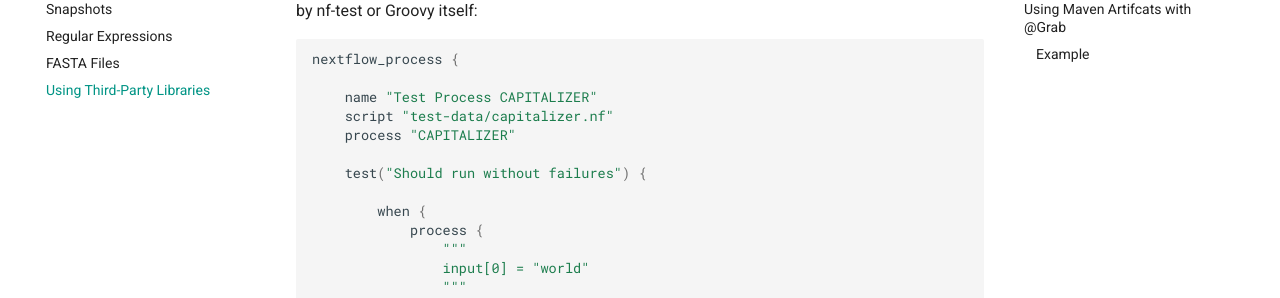
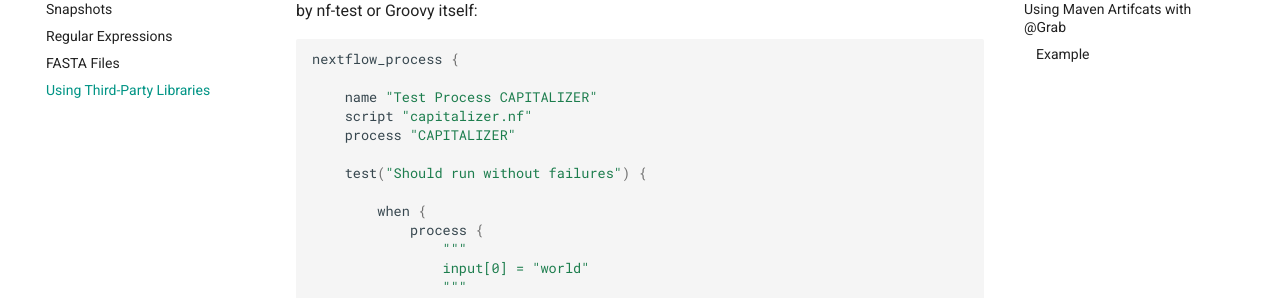
Before and after one commit to askimed/nf-test, an MkDocs documentation site: the page built from docs/assertions/libraries.md, in a window 1280 px wide and 1400 px high, scrolled down 1146 px. Shown: the part 153-451 px from the top of the window. Built offline with MkDocs 1.6.1 and Material for MkDocs 9.7.7, drawn with Linux system fonts in a browser that asks for light colours; comment, search, counter and statistics services are not loaded; some of the changed text lies outside the part shown.

Commit message:
Update libraries.md

```diff
--- a/docs/assertions/libraries.md
+++ b/docs/assertions/libraries.md
@@ -56,7 +56,7 @@ Next, we can use this class in the `capitalizer.nf.test` like every other class
 nextflow_process {
 
     name "Test Process CAPITALIZER"
-    script "test-data/capitalizer.nf"
+    script "capitalizer.nf"
     process "CAPITALIZER"
 
     test("Should run without failures") {
@@ -118,7 +118,7 @@ import org.apache.commons.lang.WordUtils
 nextflow_process {
 
     name "Test Process CAPITALIZER"
-    script "test-data/capitalizer.nf"
+    script "capitalizer.nf"
     process "CAPITALIZER"
 
     test("Should run without failures") {
```
